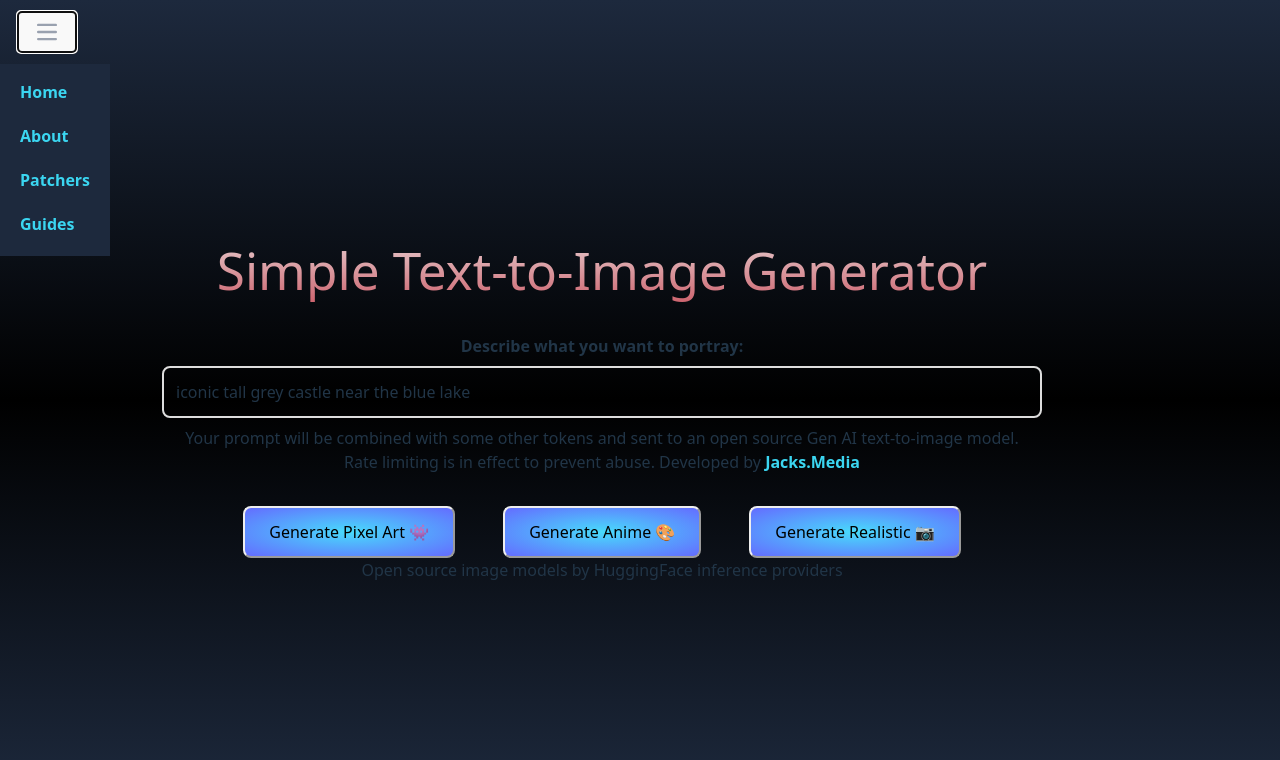
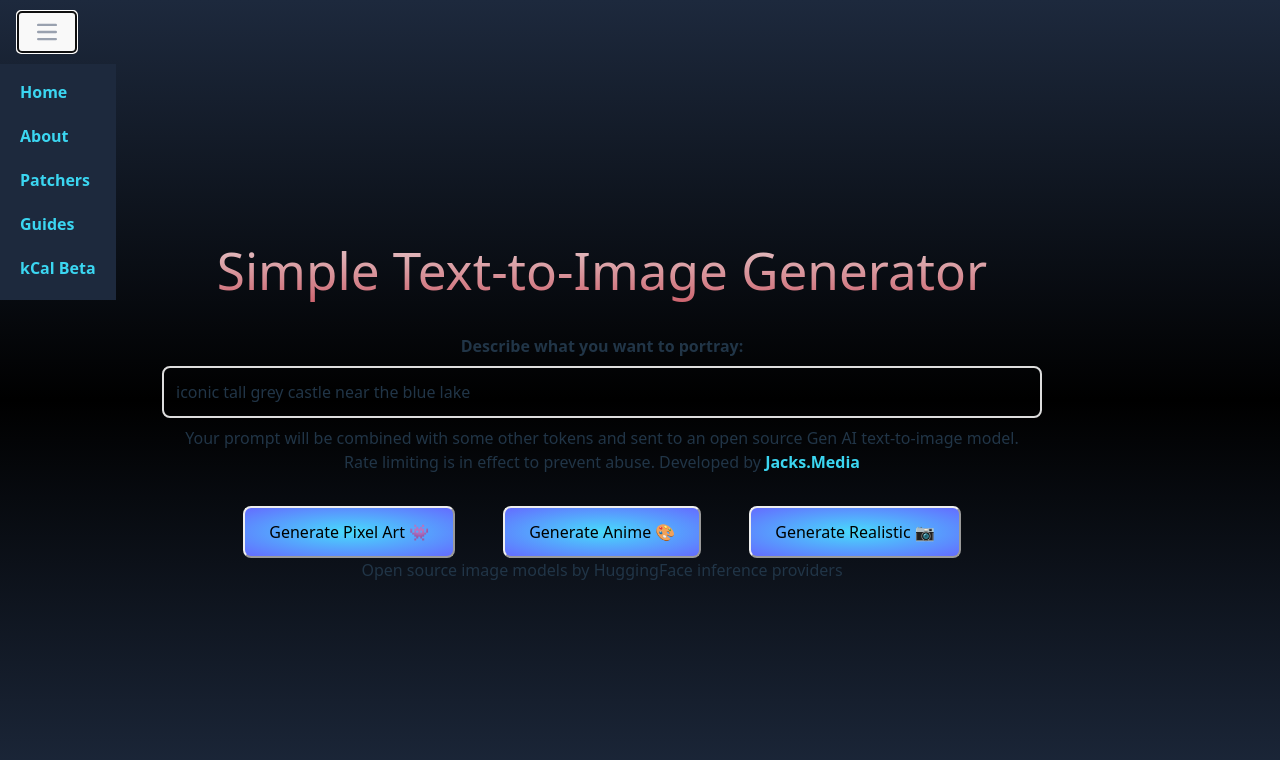
Before and after one commit to jacksmedia/j4cks-flux, a React (Vite) app in the folder webapp/client/: page / in a window 1280 px wide. Both pictures are taken after a click on the button "Toggle menu". Shown: the top 760 px of the page. Built offline with nearby package versions, Linux system fonts and the light colour scheme.

Commit message:
📌add new outlink to nav

```diff
--- a/webapp/client/src/navbar.tsx
+++ b/webapp/client/src/navbar.tsx
@@ -63,6 +63,13 @@ export default function Navbar() {
             >
               Guides
             </Link>
+            <Link
+              to="https://kcal-pi.vercel.app/"
+              className="block px-3 py-2 rounded-md text-base font-medium hover:bg-gray-700"
+              onClick={() => setIsMenuOpen(false)}
+            >
+              kCal Beta
+            </Link>
           </div>
         </div>
       )}
```
